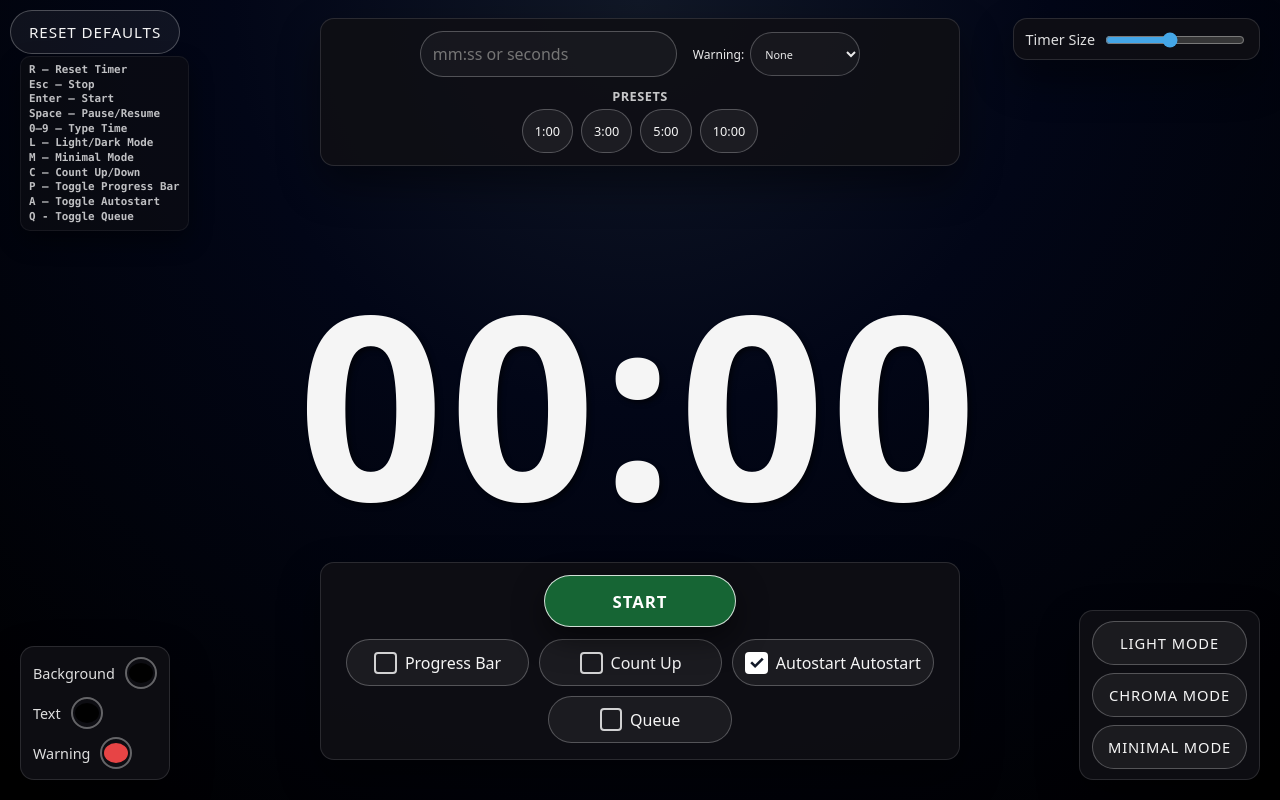
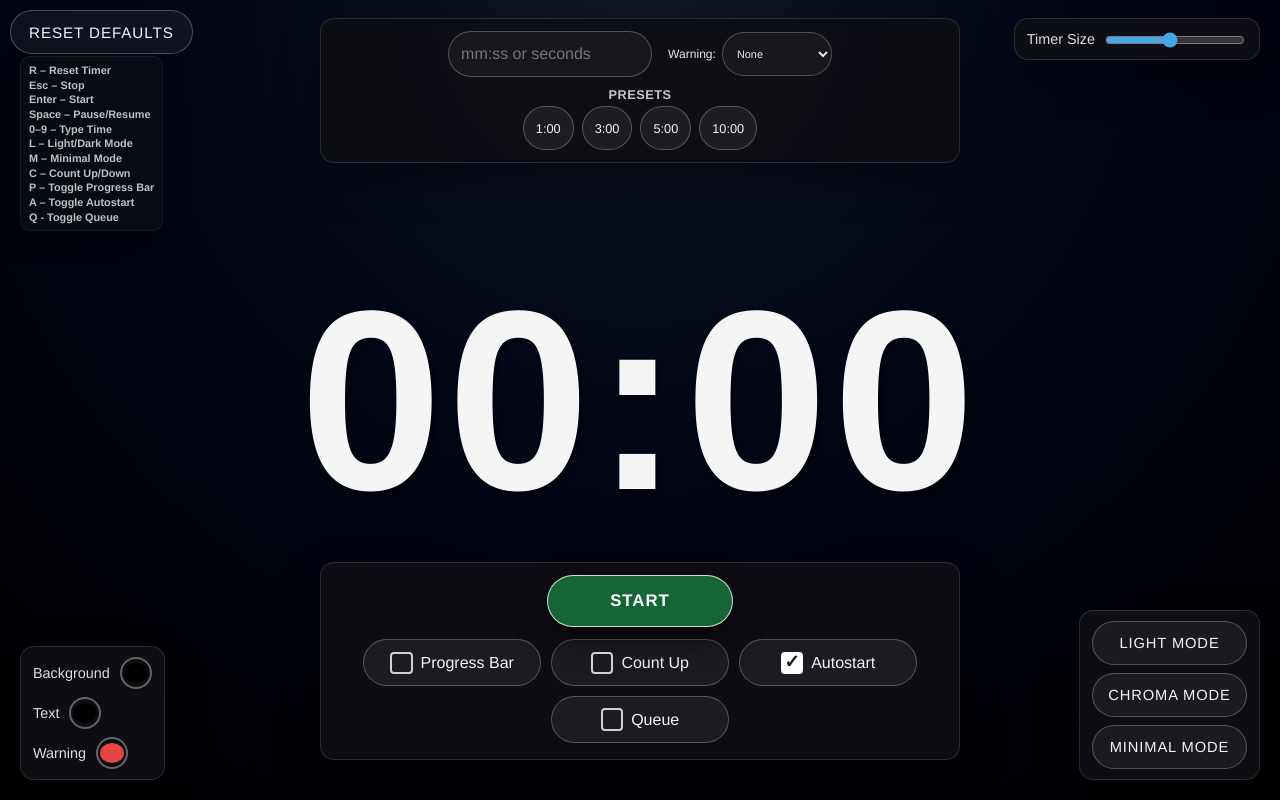
Before and after one commit to RustinPlays/AV-Timer, a plain HTML site: page index.html in a window 1280 px wide. Drawn offline with Linux system fonts and the light colour scheme.

Commit message:
Change font-family to Helvetica and Arial

```diff
--- a/index.html
+++ b/index.html
@@ -107,7 +107,7 @@
   background-color: var(--bg);  /* solid fallback */
   background: radial-gradient(circle at top, #111827 0%, #020617 40%, var(--bg) 100%);
   color: var(--fg);
-  font-family: system-ui, -apple-system, BlinkMacSystemFont, "Segoe UI", sans-serif;
+  font-family: "Helvetica", Arial, sans-serif;
   display: flex;
   flex-direction: column;
   justify-content: center;
@@ -429,8 +429,7 @@
       line-height: 1.35;
       display: inline-block;      /* size box to text */
       white-space: normal;        /* allow wrapping */
-      font-family: "JetBrains Mono", ui-monospace, SFMono-Regular, Menlo,
-                   Monaco, Consolas, "Liberation Mono", "Courier New", monospace;
+      font-family: "Helvetica", Arial, sans-serif;
       z-index: 20;
       padding: 6px 8px;
       border-radius: 10px;
@@ -932,7 +931,7 @@ select,
     <div id="startToggles">
       <label class="toggleBtn" for="showProgress"><input type="checkbox" id="showProgress" /> Progress Bar</label>
       <label class="toggleBtn"><input type="checkbox" id="countUpToggle" /> Count Up</label>
-      <label class="toggleBtn"><input type="checkbox" id="autostartToggle" checked /> Autostart Autostart</label>
+      <label class="toggleBtn"><input type="checkbox" id="autostartToggle" checked /> Autostart</label>
       <label class="toggleBtn"><input type="checkbox" id="queueToggle" /> Queue</label>
     </div>
   </div>
```
